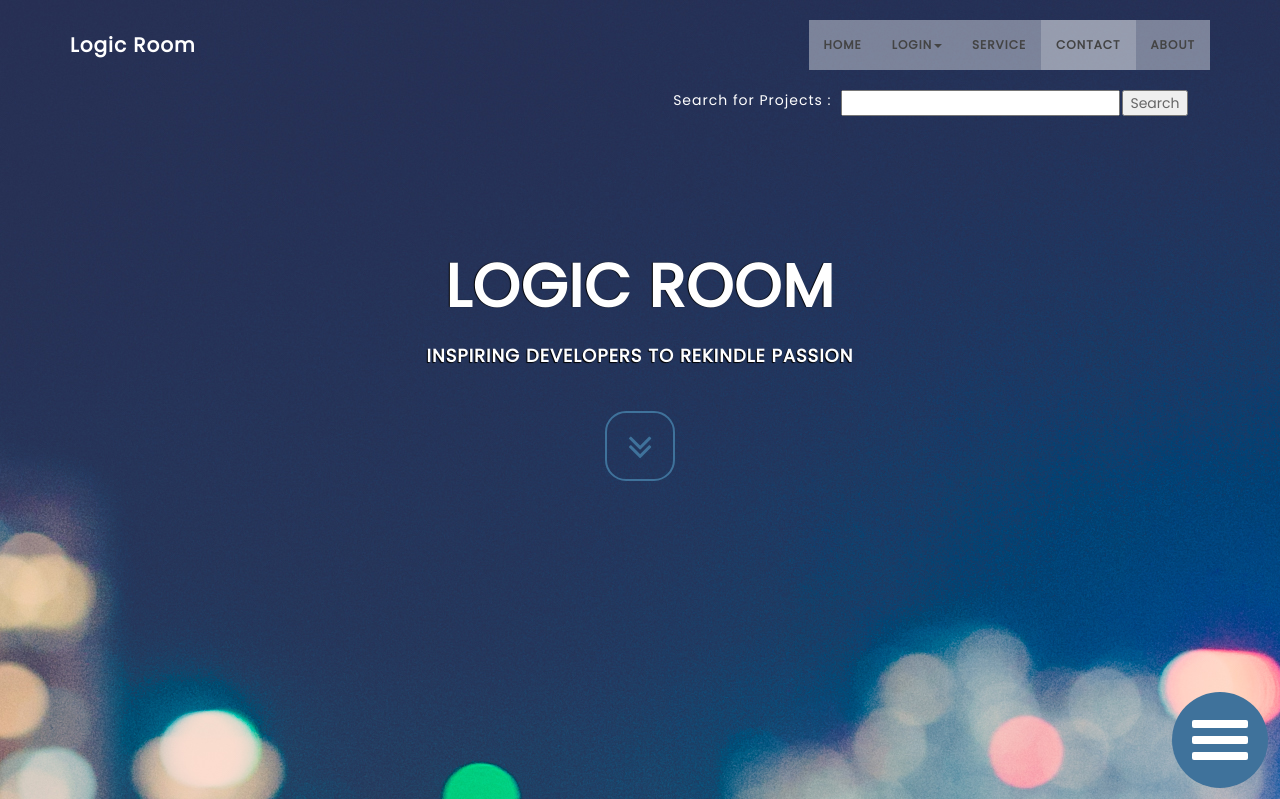
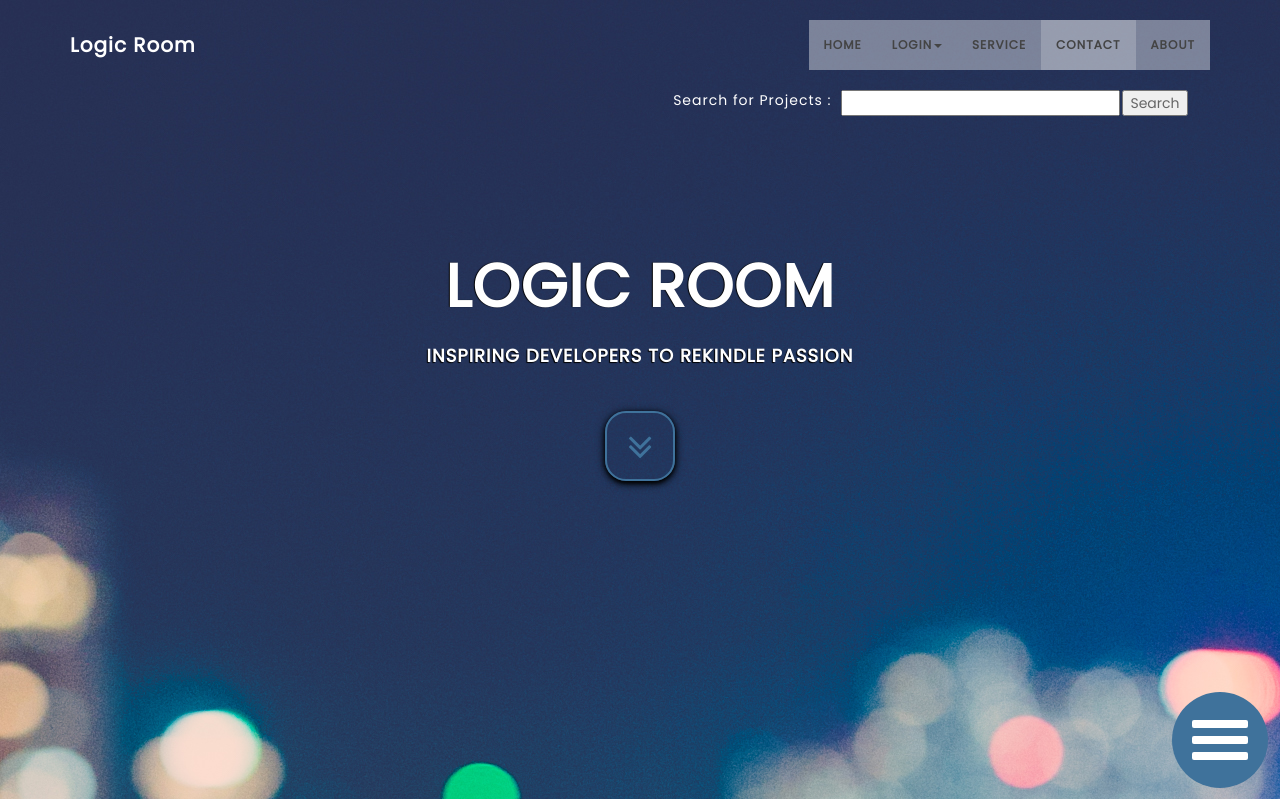
Before and after one commit to NiravMadariya-zz/LogicRoom1.0, a PHP site: page / in a window 1280 px wide. Shown: the top 799 px of the page. Run offline with PHP 8.4, Linux system fonts and the light colour scheme; some libraries are stand-ins or nearby versions.

Commit message:
Update style.css

```diff
--- a/css/style.css
+++ b/css/style.css
@@ -615,6 +615,7 @@ Parallax
 
 .btn-circle {
     width: 70px;
+    box-shadow:0 2px 4px 0 rgba(0,0,0,1),0 2px 10px 0 rgba(0,0,0,1)!important;
     height: 70px;
     margin-top: 15px;
     padding: 7px 16px;
```
